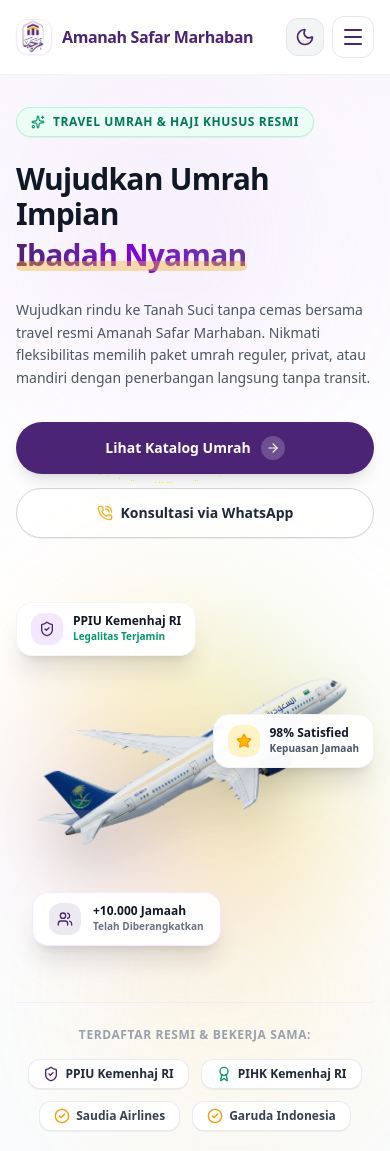
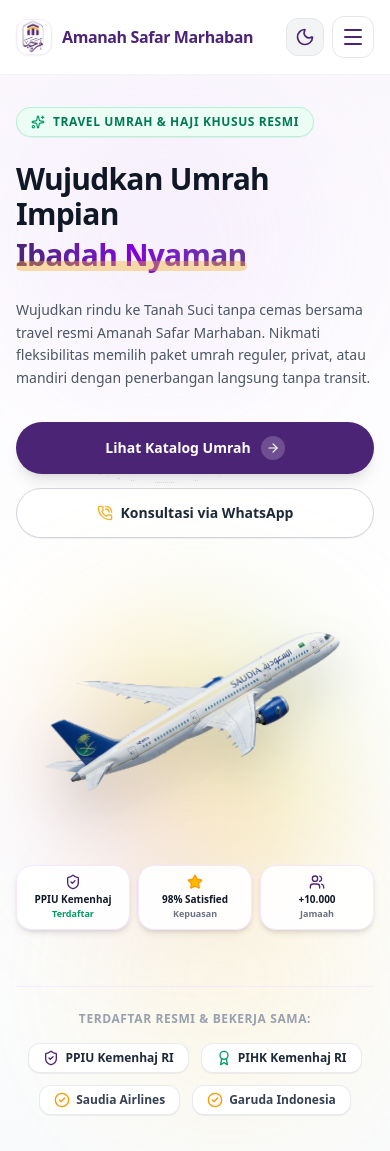
Before and after one commit to mozakki99/amanah-safar-marhaban, a Next.js app: page / in a window 390 px wide. Shown: the top 1151 px of the page. Built offline with nearby package versions, Linux system fonts and the light colour scheme.

Commit message:
fix: separate mobile hero badges below transparent plane and implement dedicated fixed-package booking form mode

```diff
--- a/src/components/HeroSection.tsx
+++ b/src/components/HeroSection.tsx
@@ -92,7 +92,7 @@
               </Link>
 
               <button
-                onClick={() => onOpenBookingForm('Konsultasi Hero Section')}
+                onClick={() => onOpenBookingForm()}
                 className="w-full sm:w-auto inline-flex items-center justify-center gap-2 bg-white dark:bg-[#1E1136] hover:bg-gray-50 dark:hover:bg-[#2A184A] text-gray-800 dark:text-purple-200 font-bold border border-gray-300 dark:border-purple-700/60 px-6 py-3.5 rounded-full shadow-2xs hover:shadow-md transition-all text-sm sm:text-base text-center"
               >
                 <PhoneCall className="w-4 h-4 text-[#F5B027]" />
@@ -102,19 +102,19 @@
 
           </div>
 
-          {/* Right Visual Column: Floating Transparent 3D Saudia Airplane with Smooth Soaring Animation */}
-          <div className="lg:col-span-6 relative mt-6 lg:mt-0">
+          {/* Right Visual Column: Floating Transparent 3D Saudia Airplane */}
+          <div className="lg:col-span-6 relative mt-4 lg:mt-0">
 
             {/* Ambient Backlight Glow behind Plane */}
-            <div className="absolute top-1/2 left-1/2 -translate-x-1/2 -translate-y-1/2 w-80 h-80 bg-gradient-to-tr from-purple-500/30 via-amber-400/30 to-emerald-400/25 rounded-full blur-3xl pointer-events-none"></div>
+            <div className="absolute top-1/2 left-1/2 -translate-x-1/2 -translate-y-1/2 w-72 sm:w-80 h-72 sm:h-80 bg-gradient-to-tr from-purple-500/30 via-amber-400/30 to-emerald-400/25 rounded-full blur-3xl pointer-events-none"></div>
 
             {/* Floating Visual Container */}
-            <div className="relative overflow-visible py-4 min-h-[360px] sm:min-h-[420px] flex items-center justify-center">
+            <div className="relative overflow-visible py-2 sm:py-4 flex flex-col items-center justify-center">
 
               {/* Animated Floating Transparent 3D Saudia Airplane PNG */}
               <motion.div
                 animate={{
-                  y: [0, -14, 0],
+                  y: [0, -12, 0],
                   rotate: [0, 1.2, 0],
                 }}
                 transition={{
@@ -122,21 +122,23 @@
                   repeat: Infinity,
                   ease: 'easeInOut',
                 }}
-                className="relative z-10 w-full flex justify-center"
+                className="relative z-10 w-full flex justify-center px-2"
               >
                 <img
                   src="/images/saudia-airplane-transparent.png"
                   alt="Pesawat Saudia Airlines Terbang Menuju Tanah Suci"
-                  className="w-full h-auto object-contain max-h-[440px] drop-shadow-2xl hover:scale-105 transition-transform duration-500"
+                  className="w-full h-auto object-contain max-h-[300px] sm:max-h-[440px] drop-shadow-2xl hover:scale-105 transition-transform duration-500"
                 />
               </motion.div>
 
-              {/* Floating Metric Badge 1: Top Left (PPIU Kemenhaj RI / Legalitas Terjamin) */}
+              {/* 1. DESKTOP FLOATING BADGES (absolute overlays on sm and larger) */}
+              <div className="hidden sm:block">
+                {/* Badge 1: Top Left */}
                 <motion.div
                   initial={{ opacity: 0, y: -10 }}
                   animate={{ opacity: 1, y: 0 }}
                   transition={{ delay: 0.2, duration: 0.5 }}
-                className="absolute top-2 left-0 sm:-left-3 z-20 bg-white/95 dark:bg-[#1C0E33]/95 backdrop-blur-xl px-3.5 py-2.5 rounded-2xl shadow-xl border border-gray-100 dark:border-purple-800/60 flex items-center gap-2.5"
+                  className="absolute top-2 -left-3 z-20 bg-white/95 dark:bg-[#1C0E33]/95 backdrop-blur-xl px-3.5 py-2.5 rounded-2xl shadow-xl border border-gray-100 dark:border-purple-800/60 flex items-center gap-2.5"
                 >
                   <div className="w-8 h-8 rounded-xl bg-purple-100 dark:bg-purple-950 text-[#4B2476] dark:text-[#F5B027] flex items-center justify-center font-bold shrink-0">
                     <ShieldCheck className="w-4 h-4" />
@@ -147,12 +149,12 @@
                   </div>
                 </motion.div>
 
-              {/* Floating Metric Badge 2: Middle Right (98% Kepuasan Jamaah) */}
+                {/* Badge 2: Middle Right */}
                 <motion.div
                   initial={{ opacity: 0, x: 10 }}
                   animate={{ opacity: 1, x: 0 }}
                   transition={{ delay: 0.4, duration: 0.5 }}
-                className="absolute top-1/3 right-0 sm:-right-4 z-20 bg-white/95 dark:bg-[#1C0E33]/95 backdrop-blur-xl px-3.5 py-2.5 rounded-2xl shadow-xl border border-gray-100 dark:border-purple-800/60 flex items-center gap-2.5"
+                  className="absolute top-1/3 -right-4 z-20 bg-white/95 dark:bg-[#1C0E33]/95 backdrop-blur-xl px-3.5 py-2.5 rounded-2xl shadow-xl border border-gray-100 dark:border-purple-800/60 flex items-center gap-2.5"
                 >
                   <div className="w-8 h-8 rounded-xl bg-amber-100 dark:bg-amber-950 text-amber-500 flex items-center justify-center font-bold shrink-0">
                     <Star className="w-4 h-4 fill-amber-400" />
@@ -163,12 +165,12 @@
                   </div>
                 </motion.div>
 
-              {/* Floating Metric Badge 3: Bottom Left (+10.000 Jamaah) */}
+                {/* Badge 3: Bottom Left */}
                 <motion.div
                   initial={{ opacity: 0, y: 10 }}
                   animate={{ opacity: 1, y: 0 }}
                   transition={{ delay: 0.6, duration: 0.5 }}
-                className="absolute bottom-2 left-4 sm:left-6 z-20 bg-white/95 dark:bg-[#1C0E33]/95 backdrop-blur-xl px-4 py-2.5 rounded-2xl shadow-xl border border-purple-100 dark:border-purple-800/60 flex items-center gap-3"
+                  className="absolute bottom-2 left-6 z-20 bg-white/95 dark:bg-[#1C0E33]/95 backdrop-blur-xl px-4 py-2.5 rounded-2xl shadow-xl border border-purple-100 dark:border-purple-800/60 flex items-center gap-3"
                 >
                   <div className="w-8 h-8 rounded-xl bg-[#4B2476]/10 dark:bg-purple-900/60 text-[#4B2476] dark:text-[#F5B027] flex items-center justify-center font-bold shrink-0">
                     <Users className="w-4 h-4" />
@@ -178,6 +180,28 @@
                     <span className="block text-[10px] font-semibold text-gray-500 dark:text-purple-300/80">Telah Diberangkatkan</span>
                   </div>
                 </motion.div>
+              </div>
+
+              {/* 2. MOBILE CLEAN BADGES (Grid directly below the airplane so zero overlap!) */}
+              <div className="sm:hidden grid grid-cols-3 gap-2 w-full mt-4 z-20">
+                <div className="bg-white/95 dark:bg-[#1C0E33]/95 p-2 rounded-2xl shadow-md border border-purple-100 dark:border-purple-800/60 flex flex-col items-center text-center">
+                  <ShieldCheck className="w-4 h-4 text-[#4B2476] dark:text-[#F5B027] mb-0.5" />
+                  <span className="text-[10px] font-extrabold text-gray-900 dark:text-white">PPIU Kemenhaj</span>
+                  <span className="text-[9px] font-semibold text-emerald-600 dark:text-emerald-400">Terdaftar</span>
+                </div>
+
+                <div className="bg-white/95 dark:bg-[#1C0E33]/95 p-2 rounded-2xl shadow-md border border-purple-100 dark:border-purple-800/60 flex flex-col items-center text-center">
+                  <Star className="w-4 h-4 text-amber-500 fill-amber-400 mb-0.5" />
+                  <span className="text-[10px] font-extrabold text-gray-900 dark:text-white">98% Satisfied</span>
+                  <span className="text-[9px] font-bold text-gray-500 dark:text-purple-300">Kepuasan</span>
+                </div>
+
+                <div className="bg-white/95 dark:bg-[#1C0E33]/95 p-2 rounded-2xl shadow-md border border-purple-100 dark:border-purple-800/60 flex flex-col items-center text-center">
+                  <Users className="w-4 h-4 text-[#4B2476] dark:text-[#F5B027] mb-0.5" />
+                  <span className="text-[10px] font-extrabold text-gray-900 dark:text-white">+10.000</span>
+                  <span className="text-[9px] font-semibold text-gray-500 dark:text-purple-300">Jamaah</span>
+                </div>
+              </div>
 
             </div>
           </div>
```
Also changed, not shown: src/components/BookingFormModal.tsx (+109 -15 lines). Lines whose indentation alone changed are shown as unchanged.
